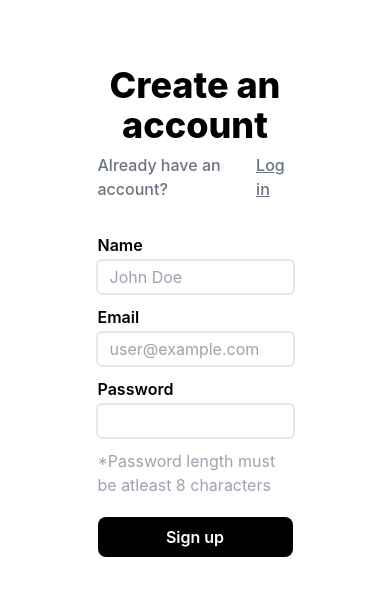
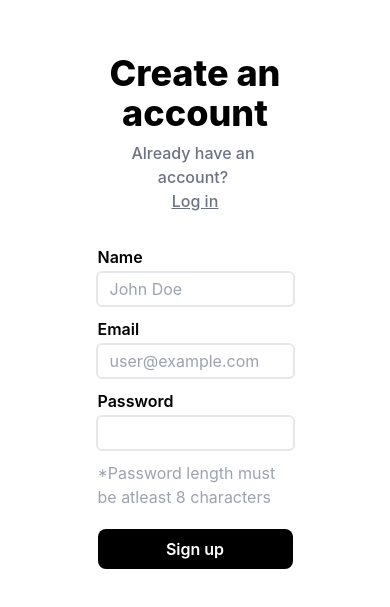
Before and after one commit to tanishkadeep/Bytes, a React (Vite) app in the folder frontend/: page /signup in a window 390 px wide. Shown: the part 111-718 px from the top of the page. Built offline with nearby package versions, Linux system fonts and the light colour scheme.

Commit message:
responsive

```diff
--- a/frontend/src/components/SignHeader.tsx
+++ b/frontend/src/components/SignHeader.tsx
@@ -2,12 +2,12 @@ import { Link } from "react-router-dom";
 
 export const SignHeader = ({ type }: { type: "Signup" | "Signin" }) => {
   return (
-    <div className="pb-8">
+    <div className="pb-8 ">
       <div className="font-extrabold text-4xl pb-2 text-center">
         {type == "Signup" ? "Create an account" : "Log in"}
       </div>
-      <div className="flex text-gray-500 font-medium justify-center">
-        <div className="pr-1">
+      <div className="flex flex-col lg:flex-row items-center text-gray-500 font-medium justify-center">
+        <div className="pr-1 text-center">
           {type == "Signup"
             ? "Already have an account?"
             : "Don't have an account?"}
```
